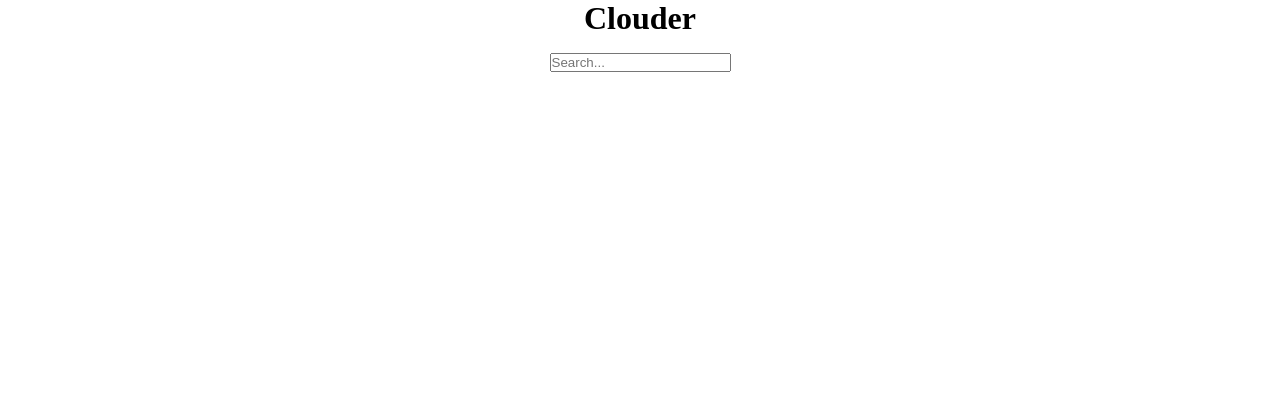
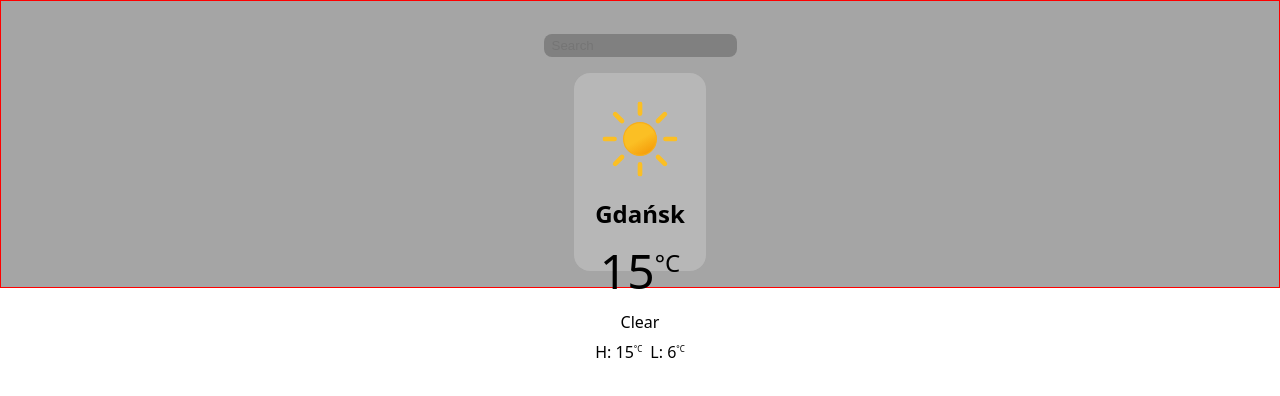
Before and after one commit to begiedz/Clouder, a React (Vite) app: page / in a window 1280 px wide. Shown: the top 396 px of the page. Built offline with nearby package versions, Linux system fonts and the light colour scheme.

Commit message:
Add MainTemperature template and styling

```diff
--- a/src/App.tsx
+++ b/src/App.tsx
@@ -1,12 +1,14 @@
 // import { fechWeather } from './api/fetchWeather';
 import './sass/main.scss';
 import Searchbar from './components/Searchbar';
+import MainTemperatureCard from './components/MainTemperatureCard';
 
 function App() {
     return (
         <>
-            <h1>Clouder</h1>
+            {/* <h1>Clouder</h1> */}
             <Searchbar />
+            <MainTemperatureCard />
         </>
     );
 }
--- a/src/components/MainTemperatureCard.tsx
+++ b/src/components/MainTemperatureCard.tsx
@@ -0,0 +1,36 @@
+import clearDay from '../assets/img/clear-day.svg';
+// import bgImage from 'https://cdn.pixabay.com/photo/2016/01/02/01/51/clouds-1117584_1280.jpg';
+
+const MainTemperatureCard = () => {
+    const temperature: number = 15;
+    const cityName = 'Gdańsk';
+    const hiTemperature = 15;
+    const loTemperature = 6;
+    return (
+        <div className="temperature-card">
+            <img src={clearDay} alt="" />
+
+            <h2>{cityName}</h2>
+
+            <div className="temperature">
+                {temperature}
+                <sup>°C</sup>
+            </div>
+
+            <div className="weather-status">Clear</div>
+
+            <ul>
+                <li>
+                    H: {hiTemperature}
+                    <sup>°C</sup>
+                </li>
+                <li>
+                    L: {loTemperature}
+                    <sup>°C</sup>
+                </li>
+            </ul>
+        </div>
+    );
+};
+
+export default MainTemperatureCard;
--- a/src/components/Searchbar.tsx
+++ b/src/components/Searchbar.tsx
@@ -17,8 +17,8 @@ const Searchbar = () => {
             {/* <form action=""> */}
             <input
                 type="search"
-                className="seachbar"
-                placeholder="Search..."
+                className="searchbar"
+                placeholder="Search"
                 value={query}
                 onChange={(e) => setQuery(e.target.value)}
                 onKeyDown={search}
--- a/src/sass/main.scss
+++ b/src/sass/main.scss
@@ -5,10 +5,86 @@
     margin: 0;
     box-sizing: border-box;
 }
+
+html {
+    font-family: system-ui, -apple-system, BlinkMacSystemFont, 'Segoe UI', Roboto, Oxygen, Ubuntu,
+        Cantarell, 'Open Sans', 'Helvetica Neue', sans-serif;
+}
+
+sup {
+    font-size: 0.5em;
+}
+
 #root {
     display: flex;
     flex-direction: column;
     align-items: center;
 
     gap: 1em;
+    padding: 1rem;
+    border: 1px solid red;
+    background-color: rgb(165, 165, 165);
+
+    h1 {
+        font-family: Arial, Helvetica, sans-serif;
+    }
+    .searchbar-card {
+        margin-top: 1rem;
+
+        .searchbar {
+            padding: 0.25rem 0.5rem;
+            border-radius: 0.5rem;
+            background-color: gray;
+            border: none;
+            color: white;
+        }
+        .searchbar:focus {
+        }
+    }
+
+    .temperature-card {
+        display: flex;
+        flex-direction: column;
+        align-items: center;
+        gap: 0.5rem;
+
+        aspect-ratio: 2/3;
+        height: 100%;
+        width: auto;
+
+        padding: 1rem;
+        border-radius: 1rem;
+        // border: 1px solid red;
+        background-color: rgba($color: white, $alpha: 0.2);
+
+        backdrop-filter: blur(2px);
+
+        font-size: 1rem;
+
+        img {
+            height: 100px;
+        }
+        .temperature {
+            font-size: 3rem;
+        }
+        ul {
+            display: flex;
+            gap: 0.5rem;
+            list-style: none;
+        }
+    }
 }
+// #root::before {
+//     content: '';
+//     display: block;
+//     position: absolute;
+//     z-index: -1;
+
+//     height: 100%;
+//     width: 100%;
+//     background-image: url(https://cdn.pixabay.com/photo/2016/01/02/01/51/clouds-1117584_1280.jpg);
+//     filter: blur(5px);
+//     scale: 1.2;
+
+//     overflow: hidden;
+// }
```
